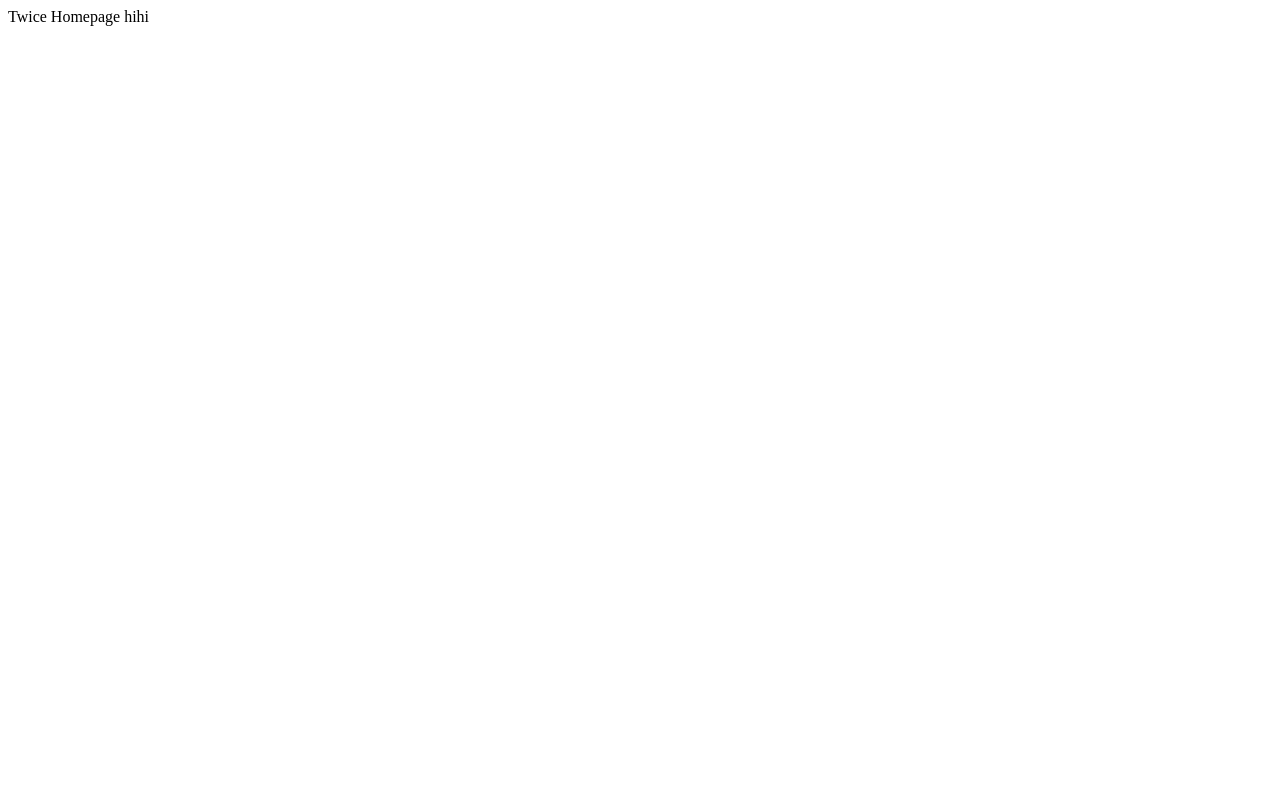
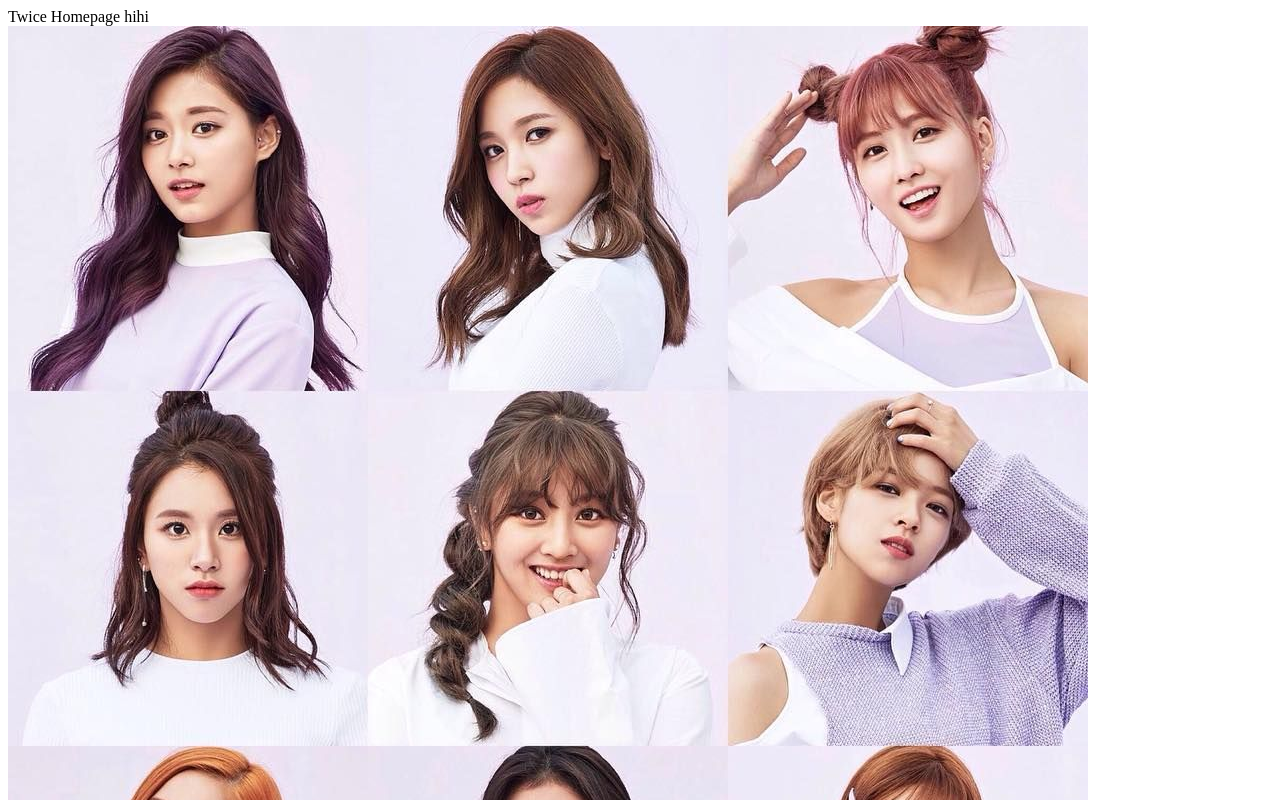
Before and after one commit to 2020Test-itm/my-git-project1, a plain HTML site: page index.html in a window 1280 px wide. Shown: the top 800 px of the page. Drawn offline with Linux system fonts and the light colour scheme.

Commit message:
Add Image

```diff
--- a/index.html
+++ b/index.html
@@ -1,5 +1,5 @@
 <html>
 	<head>Twice Homepage</head>
 	hihi
-	<div></div>
+	<div><img src='twice_img.jpg'/></div>
 </html>
```
Also changed, not shown: twice_img.jpg (added).
